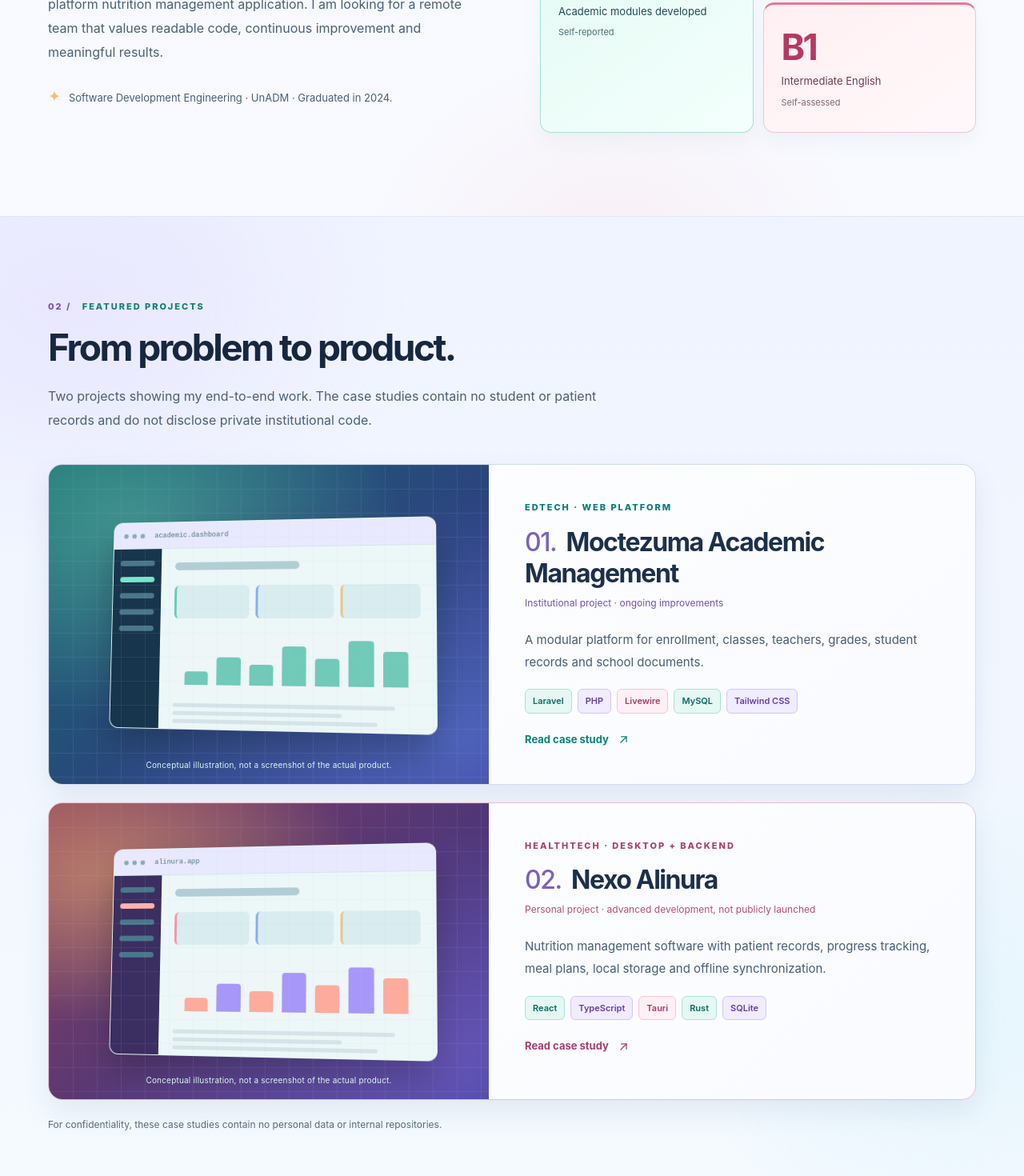
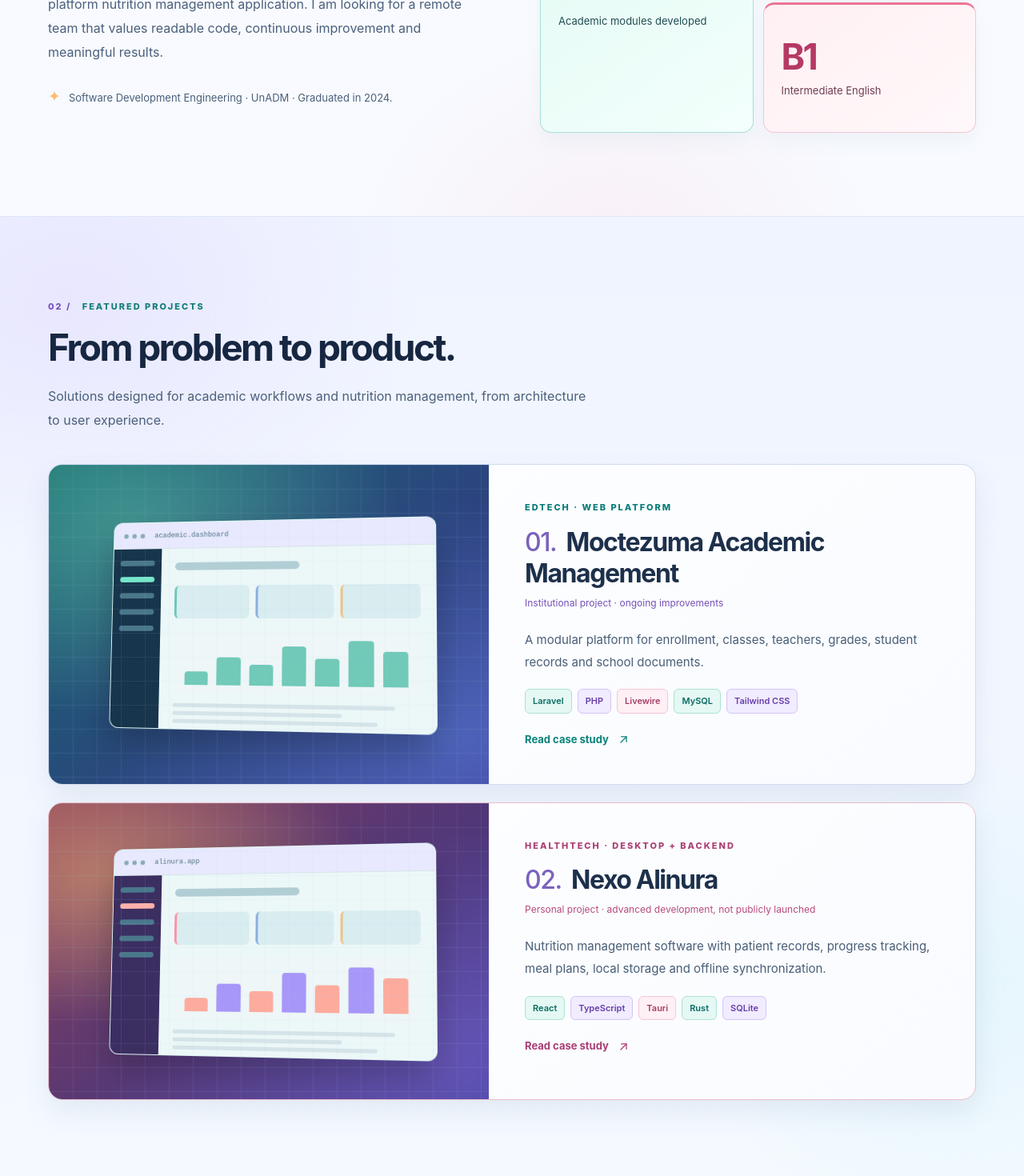
Before and after one commit to xxRevenantx/portafolio, a React (Vite) app: page / in a window 1280 px wide. Shown: the part 1060-2530 px from the top of the page at 80% size. Built offline with nearby package versions, Linux system fonts and the light colour scheme.

Commit message:
copy: remove editorial disclaimers and preparation notes from portfolio and CV

```diff
--- a/public/cv-en.html
+++ b/public/cv-en.html
@@ -28,11 +28,11 @@ h3{font-size:12px;color:#132f43;margin:0 0 4px}.sub{font-size:10.5px;color:#5273
 <header><h1>Carlos Alberto Núñez Pérez</h1><div class="role">FULL STACK DEVELOPER</div><div class="contact"><a href="mailto:ingcanp@gmail.com">ingcanp@gmail.com</a> · México · <a href="https://github.com/xxRevenantx">github.com/xxRevenantx</a> · <a href="https://www.linkedin.com/in/carlos-nunez-559781232/">LinkedIn</a></div></header>
 <section><h2>PROFESSIONAL SUMMARY</h2><p>Software Development Engineering graduate with hands-on experience building administrative platforms and desktop software. I work with Laravel, React, TypeScript, SQL databases, REST APIs, Docker and CI/CD. Seeking intermediate-level remote Full Stack opportunities.</p></section>
 <section><h2>TECHNICAL SKILLS</h2><p>Frontend: React, TypeScript, JavaScript, Tailwind CSS, Livewire</p><p>Backend & APIs: PHP, Laravel, REST, MVC, Eloquent ORM, authentication and permissions</p><p>Data: PostgreSQL, MySQL/MariaDB, SQLite, SQL, migrations, offline synchronization</p><p>Delivery & QA: Git, GitHub, Docker Compose, CI/CD, functional testing and deployments</p></section>
-<section><h2>SELECTED PROJECTS</h2><h3>Centro Universitario Moctezuma · Academic management platform</h3><p class="sub">Institutional project · ongoing development and improvements</p><ul><li>Over 20 modules for students, teachers, grades, school records and document exports.</li><li>Estimated general-list preparation: 20–40 minutes manually vs. less than 10 seconds in the system.</li><li>Estimated user community: 500–999 people. Self-reported figures based on hands-on experience.</li></ul><h3 style="margin-top:13px">Nexo Alinura · Nutrition management application</h3><p class="sub">Personal project · advanced development; not launched to production</p><ul><li>Patient records, progress tracking, meal plans, documents and access controls.</li><li>SQLite local persistence and automatic synchronization after reconnecting.</li><li>React, TypeScript, Tauri, Rust, PostgreSQL and Laravel.</li></ul></section>
+<section><h2>SELECTED PROJECTS</h2><h3>Centro Universitario Moctezuma · Academic management platform</h3><p class="sub">Institutional project · ongoing development and improvements</p><ul><li>Over 20 modules for students, teachers, grades, school records and document exports.</li><li>Estimated general-list preparation: 20–40 minutes manually vs. less than 10 seconds in the system.</li><li>Estimated user community: 500–999 people.</li></ul><h3 style="margin-top:13px">Nexo Alinura · Nutrition management application</h3><p class="sub">Personal project · advanced development; not launched to production</p><ul><li>Patient records, progress tracking, meal plans, documents and access controls.</li><li>SQLite local persistence and automatic synchronization after reconnecting.</li><li>React, TypeScript, Tauri, Rust, PostgreSQL and Laravel.</li></ul></section>
 <section><h2>EXPERIENCE & BACKGROUND</h2><p>Previous experience in school administration and platform support at Centro Universitario Moctezuma, plus earlier web projects for ApprendUP and a municipal water management system.</p></section>
 <section><h2>EDUCATION</h2><p>Software Development Engineering · Universidad Abierta y a Distancia de México (UnADM). Graduated in 2024.</p></section>
-<section><h2>LANGUAGES</h2><p>Spanish (native) · English (intermediate B1, self-assessed)</p></section>
-<p class="small">Public résumé without sensitive personal records. Operational metrics are self-reported and have not been independently audited.</p>
+<section><h2>LANGUAGES</h2><p>Spanish (native) · English (intermediate B1)</p></section>
+
 </main>
 </body>
 </html>
--- a/public/cv.html
+++ b/public/cv.html
@@ -28,11 +28,11 @@ h3{font-size:12px;color:#132f43;margin:0 0 4px}.sub{font-size:10.5px;color:#5273
 <header><h1>Carlos Alberto Núñez Pérez</h1><div class="role">DESARROLLADOR FULL STACK</div><div class="contact"><a href="mailto:ingcanp@gmail.com">ingcanp@gmail.com</a> · México · <a href="https://github.com/xxRevenantx">github.com/xxRevenantx</a> · <a href="https://www.linkedin.com/in/carlos-nunez-559781232/">LinkedIn</a></div></header>
 <section><h2>PERFIL PROFESIONAL</h2><p>Egresado de Ingeniería en Desarrollo de Software con experiencia práctica desarrollando plataformas administrativas y aplicaciones de escritorio. Trabajo con Laravel, React, TypeScript, SQL, APIs REST, Docker y CI/CD. Busco oportunidades remotas Full Stack de nivel intermedio.</p></section>
 <section><h2>COMPETENCIAS</h2><p>Frontend: React, TypeScript, JavaScript, Tailwind CSS, Livewire</p><p>Backend y APIs: PHP, Laravel, REST, MVC, Eloquent ORM, autenticación y permisos</p><p>Datos: PostgreSQL, MySQL/MariaDB, SQLite, SQL, migraciones, sincronización offline</p><p>Entrega y calidad: Git, GitHub, Docker Compose, CI/CD, pruebas funcionales y despliegues</p></section>
-<section><h2>PROYECTOS DESTACADOS</h2><h3>Centro Universitario Moctezuma · Plataforma de gestión académica</h3><p class="sub">Proyecto institucional · desarrollo y mejoras continuas</p><ul><li>Más de 20 módulos para gestión escolar: alumnos, docentes, calificaciones, expedientes y exportaciones.</li><li>Generación de listas generales estimada: 20–40 min manualmente frente a menos de 10 s mediante la plataforma.</li><li>Comunidad usuaria estimada: 500–999 personas. Cifras basadas en experiencia directa, no auditadas.</li></ul><h3 style="margin-top:13px">Nexo Alinura · Aplicación de gestión nutricional</h3><p class="sub">Proyecto propio · desarrollo avanzado; aún no lanzado a producción</p><ul><li>Gestión de pacientes, seguimiento nutricional, planes alimenticios, documentos y controles de acceso.</li><li>Persistencia local con SQLite y sincronización automática al recuperar la conexión.</li><li>React, TypeScript, Tauri, Rust, PostgreSQL y Laravel.</li></ul></section>
+<section><h2>PROYECTOS DESTACADOS</h2><h3>Centro Universitario Moctezuma · Plataforma de gestión académica</h3><p class="sub">Proyecto institucional · desarrollo y mejoras continuas</p><ul><li>Más de 20 módulos para gestión escolar: alumnos, docentes, calificaciones, expedientes y exportaciones.</li><li>Generación de listas generales estimada: 20–40 min manualmente frente a menos de 10 s mediante la plataforma.</li><li>Comunidad usuaria estimada: 500–999 personas.</li></ul><h3 style="margin-top:13px">Nexo Alinura · Aplicación de gestión nutricional</h3><p class="sub">Proyecto propio · desarrollo avanzado; aún no lanzado a producción</p><ul><li>Gestión de pacientes, seguimiento nutricional, planes alimenticios, documentos y controles de acceso.</li><li>Persistencia local con SQLite y sincronización automática al recuperar la conexión.</li><li>React, TypeScript, Tauri, Rust, PostgreSQL y Laravel.</li></ul></section>
 <section><h2>EXPERIENCIA Y TRAYECTORIA</h2><p>Experiencia previa en Control Escolar y soporte de plataforma en Centro Universitario Moctezuma, así como proyectos web para ApprendUP y un padrón de agua potable.</p></section>
 <section><h2>FORMACIÓN</h2><p>Ingeniería en Desarrollo de Software · Universidad Abierta y a Distancia de México (UnADM). Egresado en 2024.</p></section>
-<section><h2>IDIOMAS</h2><p>Español nativo · Inglés intermedio B1 (autoevaluado)</p></section>
-<p class="small">CV público sin datos personales sensibles. Métricas operativas declaradas y pendientes de verificación independiente.</p>
+<section><h2>IDIOMAS</h2><p>Español nativo · Inglés intermedio B1</p></section>
+
 </main>
 </body>
 </html>
--- a/src/App.tsx
+++ b/src/App.tsx
@@ -17,13 +17,13 @@ const translations = {
     summaryTitle: 'Más allá de una interfaz.',
     summaryText: 'He participado en la digitalización de procesos educativos y desarrollo una plataforma nutricional multiplataforma. Busco colaborar de forma remota en equipos que valoren el código legible, la mejora continua y el impacto real.',
     stats: [
-      { value: '20+', label: 'Módulos académicos desarrollados', note: 'Dato declarado' },
-      { value: '500–999', label: 'Usuarios estimados de la plataforma', note: 'Estimación directa' },
-      { value: 'B1', label: 'Inglés intermedio', note: 'Autoevaluación' },
+      { value: '20+', label: 'Módulos académicos desarrollados' },
+      { value: '500–999', label: 'Usuarios estimados de la plataforma' },
+      { value: 'B1', label: 'Inglés intermedio' },
     ],
     sectionProjects: 'Proyectos destacados',
     projectsTitle: 'Del problema al producto.',
-    projectsLead: 'Dos proyectos que reflejan mi trabajo de punta a punta. Los detalles son descriptivos: no se publican datos de pacientes, estudiantes ni código institucional privado.',
+    projectsLead: 'Soluciones desarrolladas para procesos académicos y gestión nutricional, desde la arquitectura hasta la experiencia de usuario.',
     viewCase: 'Ver caso de estudio',
     closeCase: 'Ocultar caso',
     labelChallenge: 'El reto',
@@ -31,7 +31,6 @@ const translations = {
     labelArchitecture: 'Enfoque técnico',
     labelResults: 'Resultados y alcance',
     labelStack: 'Tecnologías',
-    sampleNote: 'Ilustración conceptual, no captura del sistema real.',
     projects: [
       {
         id: 'moctezuma',
@@ -43,7 +42,7 @@ const translations = {
         approach: 'Diseñé e implementé más de 20 módulos para organizar la información y automatizar procesos como listas, boletas, consultas y exportaciones de documentos.',
         architecture: 'Aplicación web modular con Laravel, Livewire, MySQL y vistas responsivas. Autenticación, validaciones, controles de acceso y generación de archivos.',
         results: [
-          'Generación de listas generales estimada: antes 20–40 minutos; ahora menos de 10 segundos. Comparación basada en experiencia directa, no en una prueba auditada.',
+          'Generación de listas generales: de aproximadamente 20–40 minutos manualmente a menos de 10 segundos mediante la plataforma.',
           'Uso estimado por una comunidad de 500–999 personas.',
           'Centralización de procesos académicos y reducción de tareas repetitivas.',
         ],
@@ -59,7 +58,7 @@ const translations = {
         approach: 'Implementé flujos de pacientes, evaluaciones, planes, documentos y permisos, junto con persistencia local y sincronización automática al recuperar la conexión.',
         architecture: 'Frontend con React y TypeScript; integración de escritorio mediante Tauri y Rust. Servicios con Laravel y PostgreSQL, almacenamiento local con SQLite.',
         results: [
-          'Siete áreas funcionales declaradas como implementadas y operativas.',
+          'Siete áreas funcionales implementadas.',
           'Trabajo sin conexión y envío automático de cambios pendientes al restablecer internet.',
           'Producto en desarrollo avanzado: no se presenta como servicio publicado ni con clientes activos.',
         ],
@@ -93,7 +92,6 @@ const translations = {
     githubAction: 'Explorar GitHub',
     location: 'México · Remoto',
     footer: 'Desarrollado por Carlos Núñez',
-    privacy: 'Por confidencialidad, los casos de estudio no incluyen datos personales ni repositorios internos.',
     menuButton: 'Abrir menú',
   },
   en: {
@@ -109,13 +107,13 @@ const translations = {
     summaryTitle: 'More than a user interface.',
     summaryText: 'I have helped digitize educational workflows and I am building a cross-platform nutrition management application. I am looking for a remote team that values readable code, continuous improvement and meaningful results.',
     stats: [
-      { value: '20+', label: 'Academic modules developed', note: 'Self-reported' },
-      { value: '500–999', label: 'Estimated platform users', note: 'Direct estimate' },
-      { value: 'B1', label: 'Intermediate English', note: 'Self-assessed' },
+      { value: '20+', label: 'Academic modules developed' },
+      { value: '500–999', label: 'Estimated platform users' },
+      { value: 'B1', label: 'Intermediate English' },
     ],
     sectionProjects: 'Featured projects',
     projectsTitle: 'From problem to product.',
-    projectsLead: 'Two projects showing my end-to-end work. The case studies contain no student or patient records and do not disclose private institutional code.',
+    projectsLead: 'Solutions designed for academic workflows and nutrition management, from architecture to user experience.',
     viewCase: 'Read case study',
     closeCase: 'Close case study',
     labelChallenge: 'The challenge',
@@ -123,7 +121,6 @@ const translations = {
     labelArchitecture: 'Technical approach',
     labelResults: 'Results and scope',
     labelStack: 'Tech stack',
-    sampleNote: 'Conceptual illustration, not a screenshot of the actual product.',
     projects: [
       {
         id: 'moctezuma',
@@ -135,7 +132,7 @@ const translations = {
         approach: 'I developed over 20 modules to centralize information and automate attendance lists, grades, queries and document exports.',
         architecture: 'A modular web application built with Laravel, Livewire, MySQL and responsive interfaces. Authentication, validation, access control and file exports.',
         results: [
-          'Estimated time to prepare a general list: 20–40 minutes manually versus less than 10 seconds in the system. Based on first-hand experience, not an audited benchmark.',
+          'General-list preparation: approximately 20–40 minutes manually versus less than 10 seconds in the system.',
           'Estimated usage across 500–999 people.',
           'Centralized academic workflows and fewer repetitive administrative tasks.',
         ],
@@ -151,9 +148,9 @@ const translations = {
         approach: 'I implemented patient, assessment, planning, document and access flows, plus local persistence and automatic synchronization after reconnecting.',
         architecture: 'React and TypeScript frontend, desktop integration through Tauri and Rust, Laravel and PostgreSQL services, and SQLite local storage.',
         results: [
-          'Seven functional areas reported as implemented and working.',
+          'Seven functional areas implemented.',
           'Offline operations and automatic upload of pending changes once connectivity is restored.',
-          'Advanced development stage; not claimed as a launched product with active customers.',
+          'Continuing development and integration of core modules.',
         ],
         stack: ['React', 'TypeScript', 'Tauri', 'Rust', 'SQLite', 'PostgreSQL', 'Laravel'],
       },
@@ -185,7 +182,6 @@ const translations = {
     githubAction: 'Explore GitHub',
     location: 'Mexico · Remote',
     footer: 'Developed by Carlos Núñez',
-    privacy: 'For confidentiality, these case studies contain no personal data or internal repositories.',
     menuButton: 'Open menu',
   },
 } as const
@@ -198,9 +194,9 @@ function Arrow({ diagonal = false }: { diagonal?: boolean }) {
   )
 }
 
-function ProjectIllustration({ id, note }: { id: string; note: string }) {
+function ProjectIllustration({ id }: { id: string }) {
   return (
-    <div className={'project-visual project-visual--' + id} aria-label={note}>
+    <div className={'project-visual project-visual--' + id} aria-label={id === 'alinura' ? 'Interfaz conceptual de gestión nutricional' : 'Interfaz conceptual de gestión académica'}>
       <div className="visual-window" aria-hidden="true">
         <div className="window-top"><i /><i /><i /><span>{id === 'alinura' ? 'alinura.app' : 'academic.dashboard'}</span></div>
         <div className="window-layout">
@@ -213,8 +209,7 @@ function ProjectIllustration({ id, note }: { id: string; note: string }) {
           </div>
         </div>
       </div>
-      <span className="visual-note">{note}</span>
-    </div>
+     </div>
   )
 }
 
@@ -346,7 +341,7 @@ export default function App() {
               <p className="education-line"><span className="mini-icon" aria-hidden="true">✦</span>{t.education}</p>
             </div>
             <div className="stats-grid">
-              {t.stats.map(stat => <div className="stat-card" key={stat.value}><strong>{stat.value}</strong><span>{stat.label}</span><small>{stat.note}</small></div>)}
+              {t.stats.map(stat => <div className="stat-card" key={stat.value}><strong>{stat.value}</strong><span>{stat.label}</span></div>)}
             </div>
           </section>
           <section id="proyectos" className="section section-alt">
@@ -359,7 +354,7 @@ export default function App() {
               <div className="project-list">
                 {t.projects.map((project, idx) => (
                   <article className="project-card" key={project.id}>
-                    <ProjectIllustration id={project.id} note={t.sampleNote} />
+                    <ProjectIllustration id={project.id} />
                     <div className="project-body">
                       <p className="eyebrow project-eyebrow">{project.eyebrow}</p>
                       <h3><span className="project-count">0{idx + 1}.</span> {project.name}</h3>
@@ -378,8 +373,7 @@ export default function App() {
                   </article>
                 ))}
               </div>
-              <p className="disclaimer">{t.privacy}</p>
-            </div>
+             </div>
           </section>
           <section id="tecnologias" className="section container">
             <div className="section-heading"><p className="eyebrow"><span className="index">03 /</span> {t.skillsKicker}</p><h2>{t.skillsTitle}</h2><p className="section-lead">{t.skillsLead}</p></div>
```
